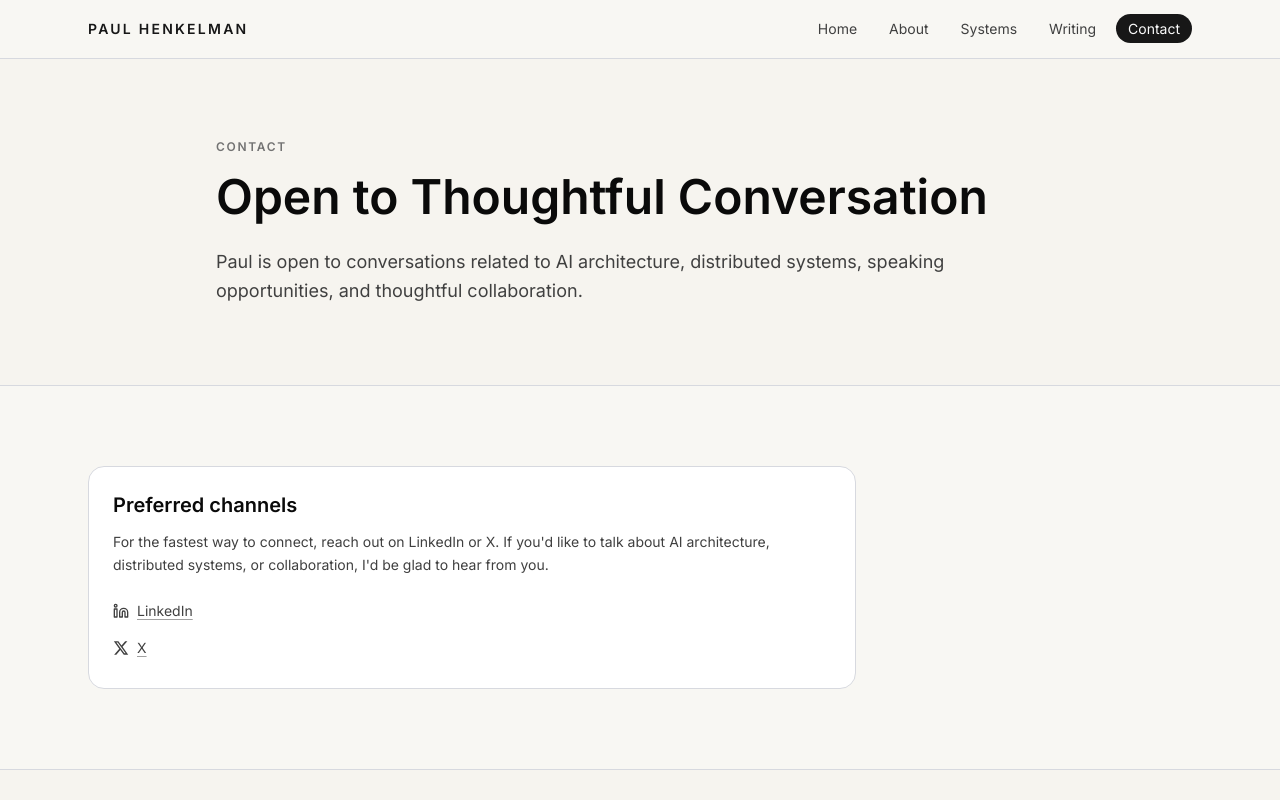
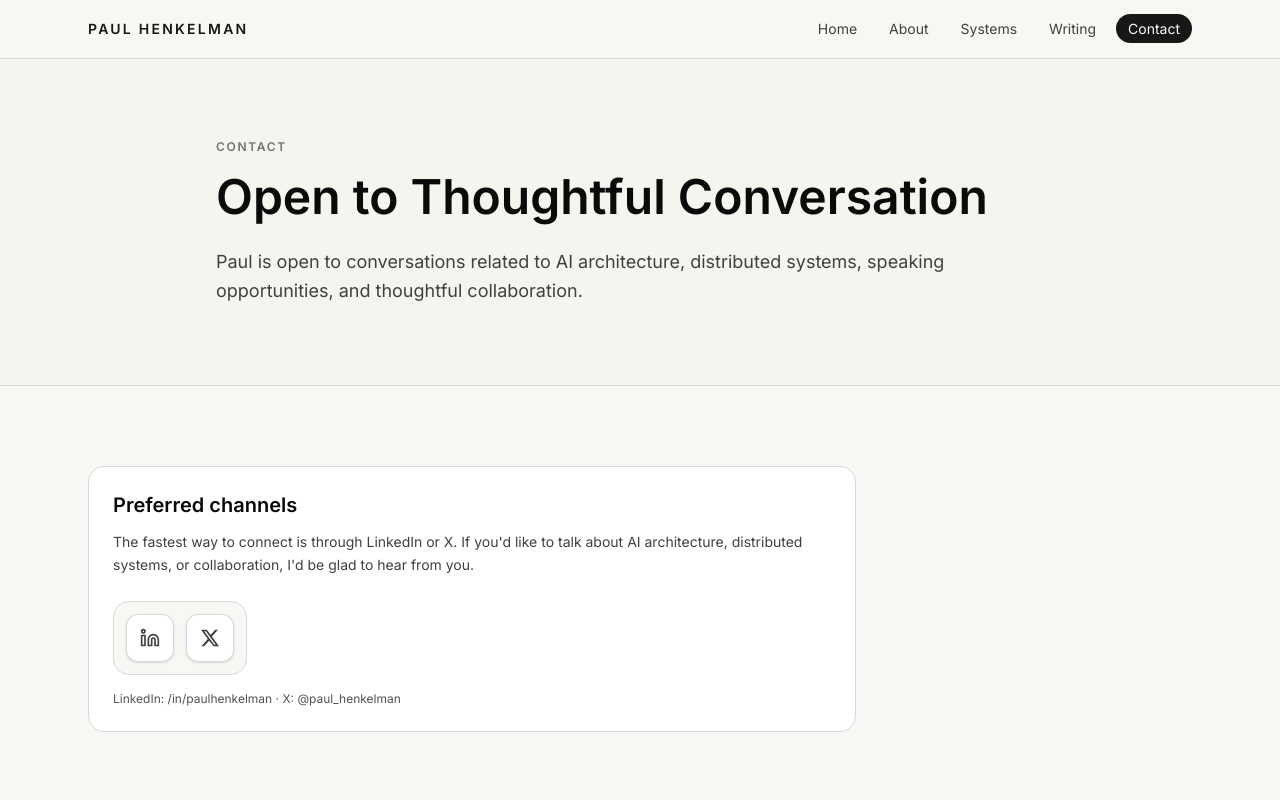
Before and after one commit to wondermuttt/paulhenkelman-com, a Next.js app: page /contact in a window 1280 px wide. Shown: the top 800 px of the page. Built offline with nearby package versions, Linux system fonts and the light colour scheme.

Commit message:
Refine contact social links with icon-only social tray

```diff
--- a/app/contact/page.tsx
+++ b/app/contact/page.tsx
@@ -25,12 +25,24 @@ export default function ContactPage() {
         <article className="max-w-3xl rounded-2xl border border-black/10 bg-white p-6">
           <h2 className="text-xl font-semibold text-neutral-950">Preferred channels</h2>
           <p className="mt-3 text-sm leading-relaxed text-neutral-700">
-            For the fastest way to connect, reach out on LinkedIn or X. If you&apos;d like to talk about AI
+            The fastest way to connect is through LinkedIn or X. If you&apos;d like to talk about AI
             architecture, distributed systems, or collaboration, I&apos;d be glad to hear from you.
           </p>
-          <div className="mt-6">
-            <SocialLinks direction="column" include={["linkedin", "x"] as const} />
+
+          <div className="mt-6 inline-flex rounded-2xl border border-neutral-200 bg-[#f8f7f3] p-3">
+            <SocialLinks
+              direction="row"
+              include={["linkedin", "x"] as const}
+              showLabel={false}
+              className="gap-2"
+              iconButtonClassName="h-12 w-12 rounded-xl border-neutral-200 bg-white text-neutral-700 shadow-sm transition-all hover:-translate-y-0.5 hover:border-neutral-400 hover:shadow-md"
+              iconClassName="h-5 w-5"
+            />
           </div>
+
+          <p className="mt-4 text-xs text-neutral-600">
+            LinkedIn: /in/paulhenkelman · X: @paul_henkelman
+          </p>
         </article>
       </Section>
     </>
--- a/components/ui/social-links.tsx
+++ b/components/ui/social-links.tsx
@@ -7,6 +7,8 @@ type SocialLinksProps = {
   direction?: "row" | "column";
   include?: readonly SocialKey[];
   showLabel?: boolean;
+  iconButtonClassName?: string;
+  iconClassName?: string;
 };
 
 type SocialIconProps = {
@@ -86,9 +88,13 @@ export function SocialLinks({
   direction = "row",
   include,
   showLabel = true,
+  iconButtonClassName,
+  iconClassName,
 }: SocialLinksProps) {
   const keys = include ?? siteConfig.socialLabelOrder;
   const isIconOnly = !showLabel;
+  const defaultIconButtonClassName =
+    "inline-flex h-10 w-10 items-center justify-center rounded-full border border-neutral-300 text-neutral-700 transition-colors hover:border-neutral-500 hover:bg-neutral-50 hover:text-neutral-950 focus-visible:outline focus-visible:outline-2 focus-visible:outline-offset-3 focus-visible:outline-neutral-700";
 
   return (
     <ul
@@ -108,13 +114,16 @@ export function SocialLinks({
               rel="noreferrer noopener"
               className={
                 isIconOnly
-                  ? "inline-flex h-10 w-10 items-center justify-center rounded-full border border-neutral-300 text-neutral-700 transition-colors hover:border-neutral-500 hover:bg-neutral-50 hover:text-neutral-950 focus-visible:outline focus-visible:outline-2 focus-visible:outline-offset-3 focus-visible:outline-neutral-700"
+                  ? `${defaultIconButtonClassName} ${iconButtonClassName ?? ""}`.trim()
                   : "inline-flex items-center gap-2 text-sm text-neutral-700 underline decoration-neutral-400 underline-offset-4 transition-colors hover:text-neutral-950 focus-visible:outline focus-visible:outline-2 focus-visible:outline-offset-3 focus-visible:outline-neutral-700"
               }
               aria-label={`Open ${label} profile`}
               title={label}
             >
-              <SocialIcon social={key} className={isIconOnly ? "h-5 w-5" : "h-4 w-4"} />
+              <SocialIcon
+                social={key}
+                className={isIconOnly ? iconClassName ?? "h-5 w-5" : "h-4 w-4"}
+              />
               {showLabel ? <span>{label}</span> : <span className="sr-only">{label}</span>}
             </Link>
           </li>
```
